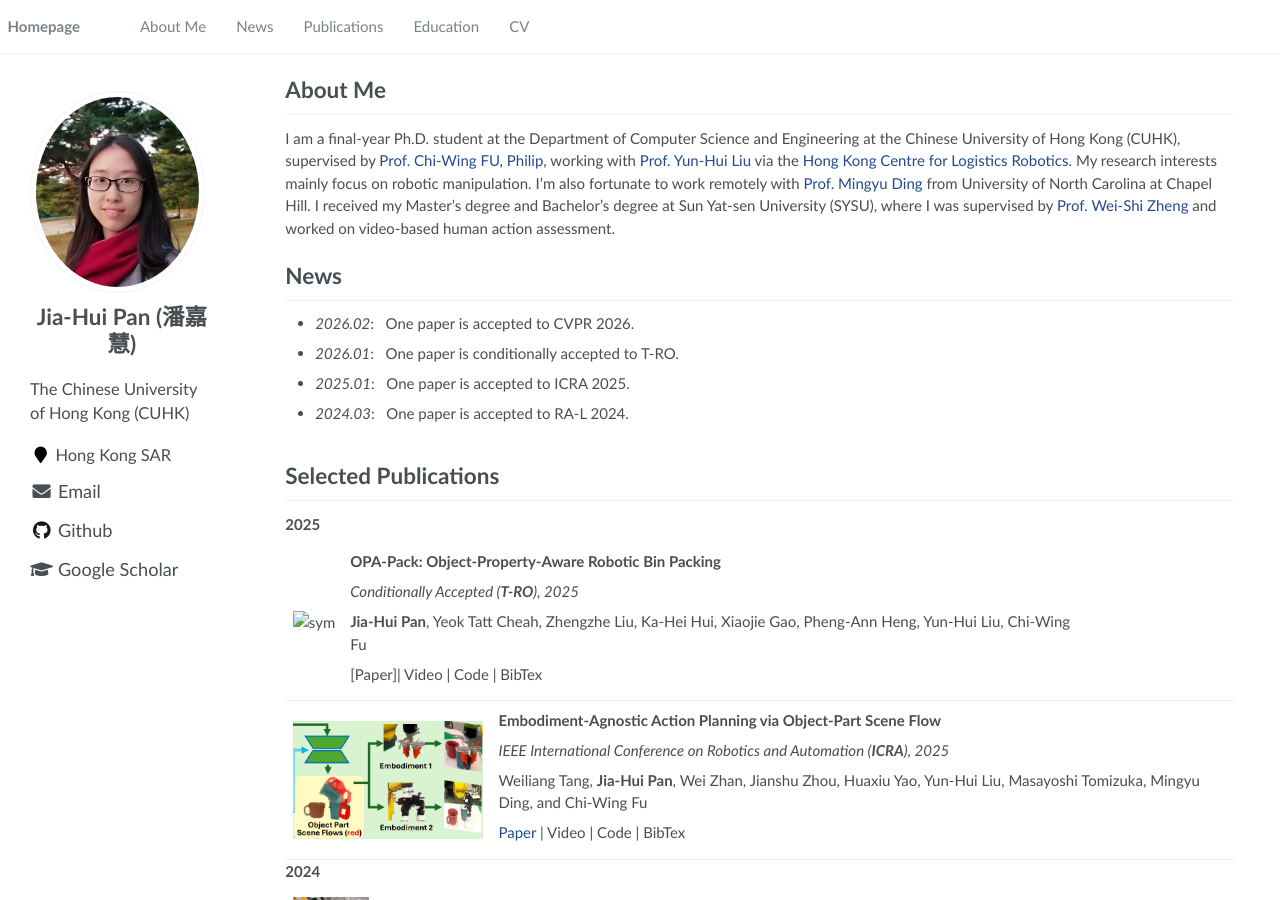
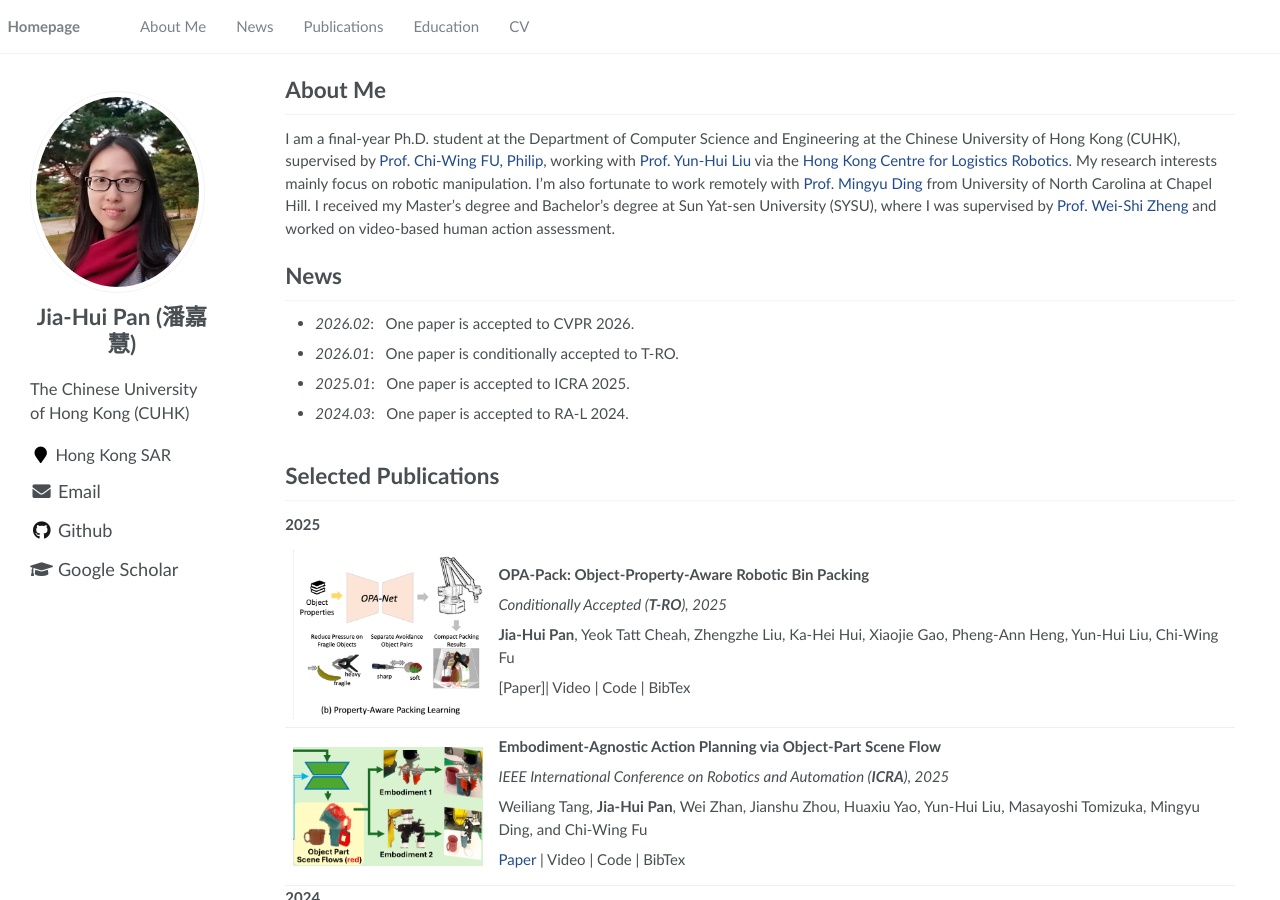
Before and after one commit to kwpoon/kwpoon.github.io, a Jekyll site: the page built from _pages/about.md, in a window 1280 px wide and 900 px high. Built offline with Jekyll 4.4.1, drawn with Linux system fonts in a browser that asks for light colours.

Commit message:
Update about.md

```diff
--- a/_pages/about.md
+++ b/_pages/about.md
@@ -33,7 +33,7 @@ I am a final-year Ph.D. student at the Department of Computer Science and Engine
 **2025**
 <!-- ######################################################### -->
 
-<div class='paper-box'><div class='paper-box-image'><img src='../collections/2025_OPA/OPA_Pack.png' alt="sym" width="100%"></div>
+<div class='paper-box'><div class='paper-box-image'><img src='../collections/2025_OPA_Pack/OPA_Pack.png' alt="sym" width="100%"></div>
 <div class='paper-box-text' markdown="1">
 
 **OPA-Pack: Object-Property-Aware Robotic Bin Packing**
```
